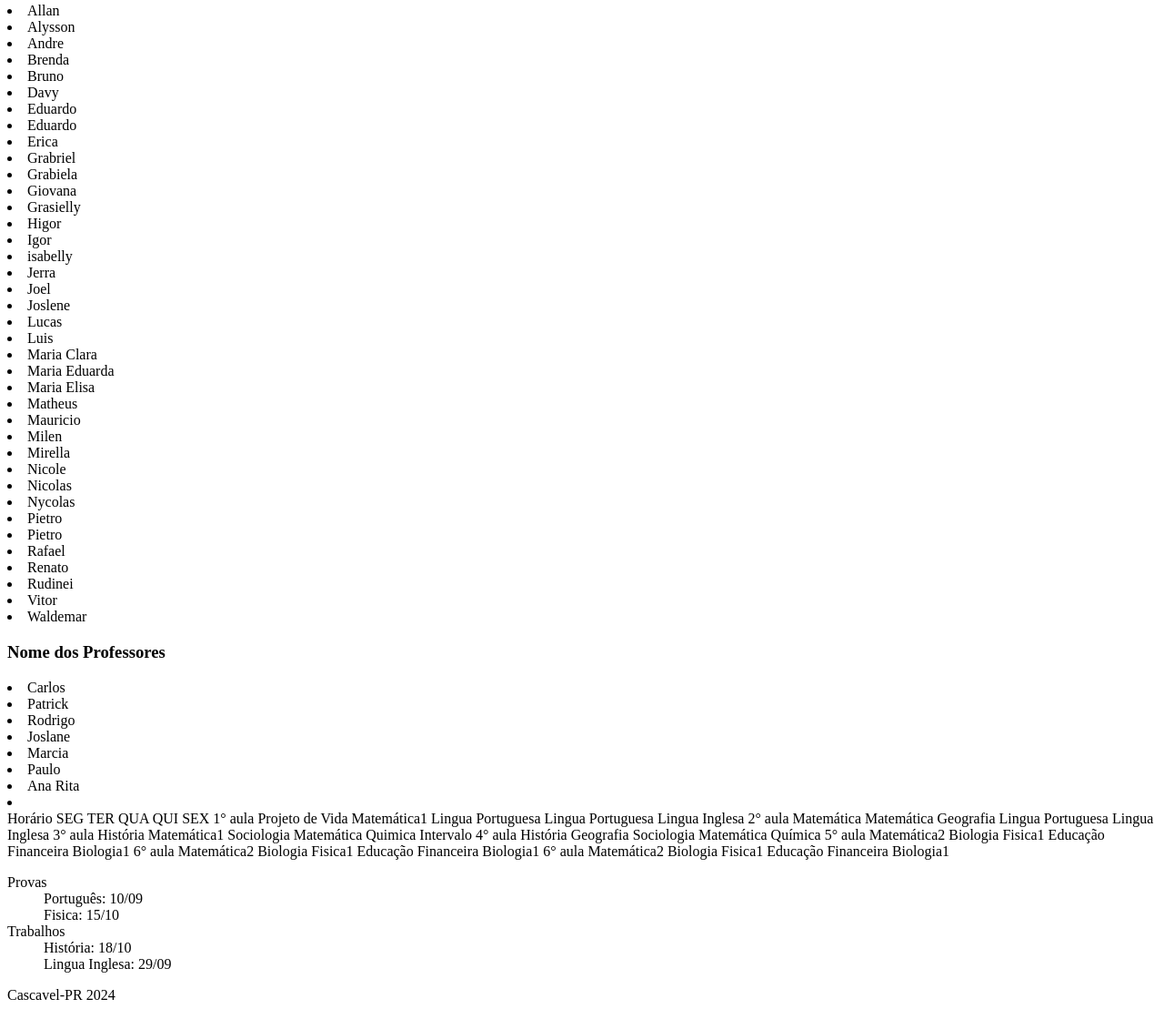
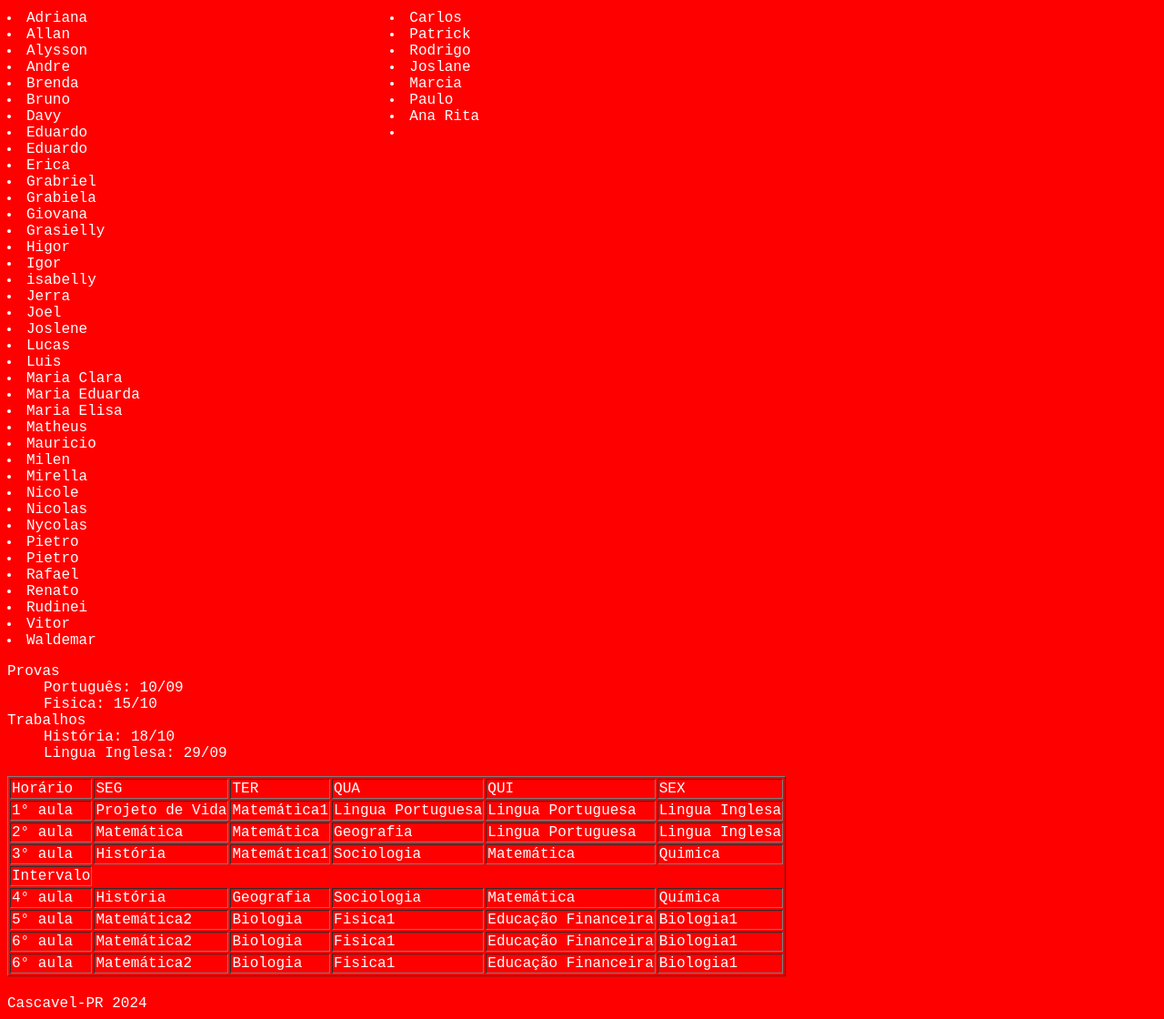
Before and after one commit to gh0stmary/matematica2.22.github.io, a plain HTML site: page index.html in a window 1280 px wide. Shown: the part 74-1194 px from the top of the page at 91% size. Drawn offline with Linux system fonts and the light colour scheme.

Commit message:
Add files via upload

```diff
--- a/index.html
+++ b/index.html
@@ -6,10 +6,14 @@
 <head>
     <meta charset="UTF-8">
     <meta http-equiv="X-UA-Compatible" content="IE=edge">
+    <link rel="stylesheet" href="style.css">
     <meta name="viewport" content="width=device-width, initial-scale=1.0">
-    <title>Document</title> <!-- ADICIONAR UM TÍTULO -->
+    <title>Site da turma</title> <!-- ADICIONAR UM TÍTULO -->
 </head>
 <body>
+    <header>Colégio Victório Emanuel Abrozino, Turma 2°C</header>
+    <div class="tudo">
+        <div class="Alunos">
    <h3>Nome dos Alunos</h3>
    </o1>
         <li> Adriana </li>
@@ -52,7 +56,8 @@
         <li> Vitor </li>
         <li> Waldemar </li>
 </o1>
-
+</div>
+<div class="Professores">
     <h3> Nome dos Professores </h3>
 </u1>
             <li> Carlos </li>
@@ -64,11 +69,12 @@
             <li> Ana Rita </li>
             <li> </li>
 </body>
+</div>
 </html>
-<div class = "Horário">
+<div class = "Horario">
 
 <section class = "secao-horario">
-<tableborder="1">
+<table border="1">
 <tr>
 <td> Horário </td>
 <td> SEG </td>
@@ -135,7 +141,7 @@
 <td> Educação Financeira </td>
 <td> Biologia1 </td>
 </tr>
-
+</div>
 <div class="Avisos">
 <dl>
     <dt> Provas
@@ -153,6 +159,7 @@
 </div>
      </div>
  <footer> Cascavel-PR 2024 </footer>
+</div>
 
 </body>
 
--- a/style.css
+++ b/style.css
@@ -1 +1,25 @@
-@import url(´https://fonts)
+
+body{
+    background-color: red;
+    color: white;
+    font-family: 'Courier New', Courier, monospace;
+
+}
+
+.tudo {  display: grid;
+    grid-template-columns: 1fr 1fr 1fr;
+    grid-template-rows: 1fr 1fr 1fr;
+    grid-auto-rows: 1fr;
+    gap: 0px 0px;
+    grid-auto-flow: row;
+  }
+
+  .Professores { grid-area: 1 / 2 / 2 / 4; }
+
+  .Avisos { grid-area: 2 / 2 / 3 / 4; }
+
+  .Horário { grid-area: 3 / 1 / 4 / 4; }
+
+  .Alunos { grid-area: 1 / 1 / 3 / 2; }
+
+  .Horario { grid-area: 3 / 1 / 4 / 4; }
```
